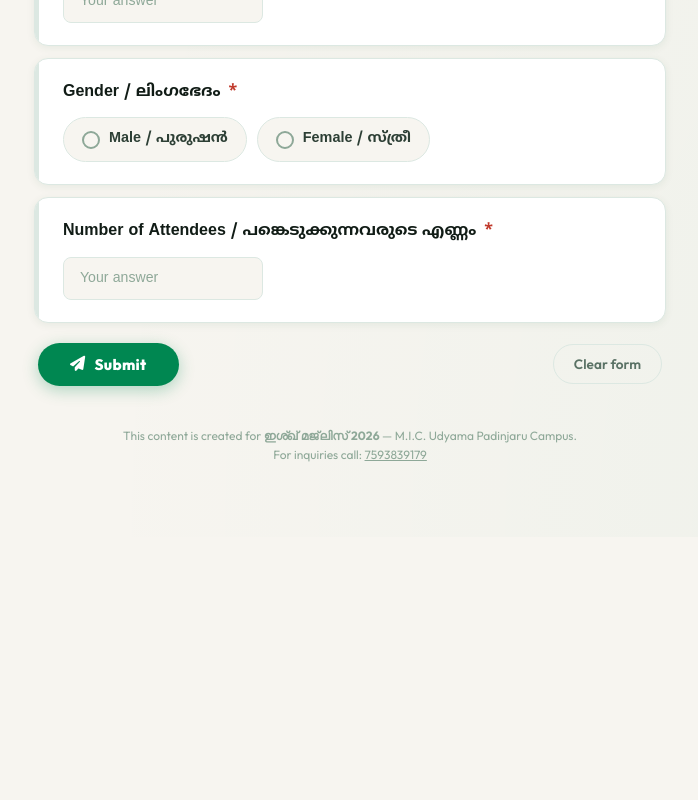
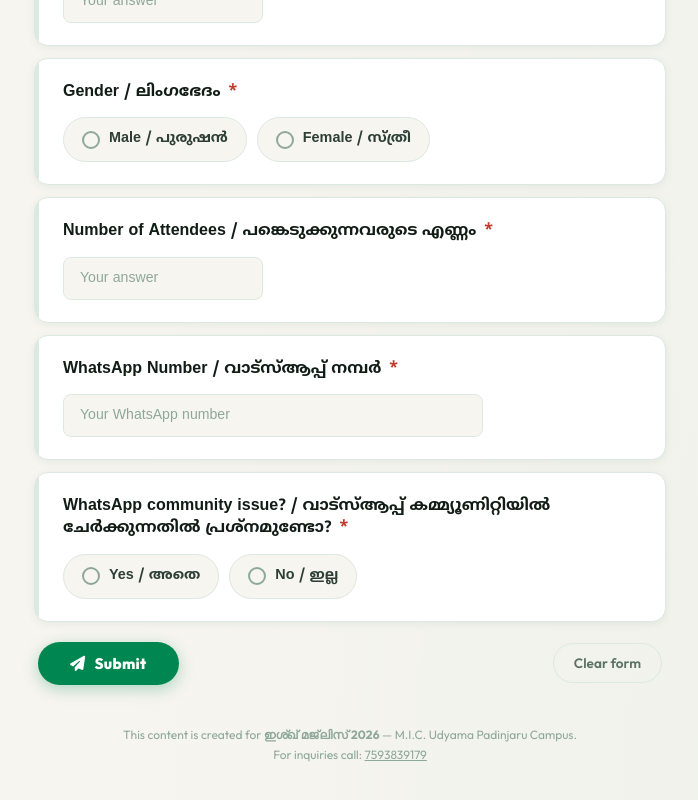
Before and after one commit to disadiaudma-art/ishq-majlis, a React (Vite) app: page / in a window 1280 px wide. Shown: the part 1526-2326 px from the top of the page, without its empty margins (290-988 px from the left). Before the commit the page ends 2063 px from the top, so only its background shows below. Built offline with nearby package versions, Linux system fonts and the light colour scheme; no server answers.

Commit message:
Whnoadded

```diff
--- a/src/api/api.js
+++ b/src/api/api.js
@@ -1,7 +1,11 @@
 import axios from 'axios'
 
-// Set full Render URL as fallback to avoid relative path 404s on Vercel
-const BASE_URL = import.meta.env.VITE_API_BASE_URL || 'https://ishq-majlis-server.onrender.com/api'
+// Use the local Mongo-backed API during development; deployed builds use Render.
+const BASE_URL = import.meta.env.VITE_API_BASE_URL || (
+  import.meta.env.DEV
+    ? 'http://localhost:5001/api'
+    : 'https://ishq-majlis-server.onrender.com/api'
+)
 
 const api = axios.create({
   baseURL: BASE_URL,
--- a/src/components/AdminDashboard.jsx
+++ b/src/components/AdminDashboard.jsx
@@ -51,7 +51,7 @@ export default function AdminDashboard() {
 
   function exportCSV() {
     if (!registrations.length) { alert('No registrations to export'); return }
-    const headers = ['Registration ID', 'Full Name', 'Place', 'Age', 'Gender', 'Attendees Count', 'Registered At']
+    const headers = ['Registration ID', 'Full Name', 'Place', 'Age', 'Gender', 'Attendees Count', 'WhatsApp Number', 'Community Concern', 'Registered At']
     const rows = registrations.map(r => [
       `"${r.registrationId || ''}"`,
       `"${r.fullName || ''}"`,
@@ -59,6 +59,8 @@ export default function AdminDashboard() {
       r.age || '',
       `"${r.gender || ''}"`,
       r.attendeesCount || 1,
+      `"${r.whatsappNumber || ''}"`,
+      `"${r.whatsappCommunityConcern || ''}"`,
       `"${new Date(r.createdAt).toLocaleString('en-IN')}"`,
     ])
     const csv = 'data:text/csv;charset=utf-8,\uFEFF' +
@@ -270,6 +272,8 @@ export default function AdminDashboard() {
                     <th>Age</th>
                     <th>Gender</th>
                     <th>Attendees</th>
+                    <th>WhatsApp</th>
+                    <th>Community Concern</th>
                     <th>Registered At</th>
                     <th>Actions</th>
                   </tr>
@@ -292,6 +296,8 @@ export default function AdminDashboard() {
                           {item.attendeesCount}
                         </span>
                       </td>
+                      <td>{item.whatsappNumber || item.whatsappNo || item.whatsapp || '—'}</td>
+                      <td>{item.whatsappCommunityConcern || item.communityConcern || 'No'}</td>
                       <td className="cell-date">
                         {new Date(item.createdAt).toLocaleDateString('en-IN', {
                           day: '2-digit', month: 'short', hour: '2-digit', minute: '2-digit',
@@ -379,6 +385,18 @@ export default function AdminDashboard() {
                         {item.attendeesCount} {item.attendeesCount > 1 ? 'പേർ' : 'ആൾ'}
                       </span>
                     </div>
+                    <div className="rmc-item">
+                      <span className="rmc-label">
+                        <i className="fa-brands fa-whatsapp" /> WhatsApp
+                      </span>
+                      <span className="rmc-val">{item.whatsappNumber || item.whatsappNo || item.whatsapp || '—'}</span>
+                    </div>
+                    <div className="rmc-item">
+                      <span className="rmc-label">
+                        <i className="fa-solid fa-circle-question" /> Community issue
+                      </span>
+                      <span className="rmc-val">{item.whatsappCommunityConcern || item.communityConcern || 'No'}</span>
+                    </div>
                     <div className="rmc-item rmc-full">
                       <span className="rmc-label">
                         <i className="fa-regular fa-clock" /> രജിസ്റ്റർ ചെയ്ത സമയം / Registered
--- a/src/components/RegistrationForm.jsx
+++ b/src/components/RegistrationForm.jsx
@@ -8,6 +8,8 @@ export default function RegistrationForm({ onSuccess }) {
     age: '',
     gender: '',
     attendeesCount: '',
+    whatsappNumber: '',
+    whatsappCommunityConcern: '',
   })
   const [errors, setErrors] = useState({})
   const [submitting, setSubmitting] = useState(false)
@@ -20,7 +22,7 @@ export default function RegistrationForm({ onSuccess }) {
 
   function handleClear() {
     if (window.confirm('Clear form? All entered answers will be removed.')) {
-      setFormData({ fullName: '', place: '', age: '', gender: '', attendeesCount: '' })
+      setFormData({ fullName: '', place: '', age: '', gender: '', attendeesCount: '', whatsappNumber: '', whatsappCommunityConcern: '' })
       setErrors({})
       setServerError('')
     }
@@ -33,6 +35,9 @@ export default function RegistrationForm({ onSuccess }) {
     if (!formData.age || isNaN(formData.age) || Number(formData.age) < 1 || Number(formData.age) > 120) errs.age = 'Enter a valid age'
     if (!formData.gender) errs.gender = 'This is a required question'
     if (!formData.attendeesCount || isNaN(formData.attendeesCount) || Number(formData.attendeesCount) < 1) errs.attendeesCount = 'Minimum 1 attendee required'
+    if (!formData.whatsappNumber.trim()) errs.whatsappNumber = 'WhatsApp number is required'
+    else if (!/^\+?[0-9\s()-]{10,20}$/.test(formData.whatsappNumber.trim())) errs.whatsappNumber = 'Enter a valid WhatsApp number'
+    if (!formData.whatsappCommunityConcern) errs.whatsappCommunityConcern = 'Please select Yes or No'
     setErrors(errs)
     return Object.keys(errs).length === 0
   }
@@ -50,6 +55,8 @@ export default function RegistrationForm({ onSuccess }) {
         age: parseInt(formData.age, 10),
         gender: formData.gender,
         attendeesCount: parseInt(formData.attendeesCount, 10),
+        whatsappNumber: formData.whatsappNumber.trim(),
+        whatsappCommunityConcern: formData.whatsappCommunityConcern.trim(),
       }
       const res = await submitRegistration(payload)
       if (res.data?.success && res.data?.data) {
@@ -189,6 +196,59 @@ export default function RegistrationForm({ onSuccess }) {
         )}
       </div>
 
+      {/* ── 6. WhatsApp Number ── */}
+      <div className={`form-q-card ${errors.whatsappNumber ? 'has-error' : ''}`}>
+        <label className="q-label">
+          WhatsApp Number / വാട്സ്ആപ്പ് നമ്പർ
+          <span className="req-star"> *</span>
+        </label>
+        <input
+          type="tel"
+          name="whatsappNumber"
+          className="q-input"
+          placeholder="Your WhatsApp number"
+          value={formData.whatsappNumber}
+          onChange={e => handleChange('whatsappNumber', e.target.value)}
+        />
+        {errors.whatsappNumber && (
+          <div className="q-error">
+            <i className="fa-solid fa-circle-exclamation" />
+            <span>{errors.whatsappNumber}</span>
+          </div>
+        )}
+      </div>
+
+      {/* ── 7. WhatsApp Community Concern ── */}
+      <div className={`form-q-card ${errors.whatsappCommunityConcern ? 'has-error' : ''}`}>
+        <label className="q-label">
+          WhatsApp community issue? / വാട്സ്ആപ്പ് കമ്മ്യൂണിറ്റിയിൽ ചേർക്കുന്നതിൽ പ്രശ്നമുണ്ടോ?
+          <span className="req-star"> *</span>
+        </label>
+        <div className="q-radio-group">
+          {['Yes', 'No'].map(opt => (
+            <label
+              key={opt}
+              className={`q-radio-label ${formData.whatsappCommunityConcern === opt ? 'is-selected' : ''}`}
+            >
+              <input
+                type="radio"
+                name="whatsappCommunityConcern"
+                value={opt}
+                checked={formData.whatsappCommunityConcern === opt}
+                onChange={() => handleChange('whatsappCommunityConcern', opt)}
+              />
+              <span className="q-radio-text">{opt === 'Yes' ? 'Yes / അതെ' : 'No / ഇല്ല'}</span>
+            </label>
+          ))}
+        </div>
+        {errors.whatsappCommunityConcern && (
+          <div className="q-error">
+            <i className="fa-solid fa-circle-exclamation" />
+            <span>{errors.whatsappCommunityConcern}</span>
+          </div>
+        )}
+      </div>
+
       {serverError && (
         <div className="server-error-card">
           <i className="fa-solid fa-triangle-exclamation" />
```
